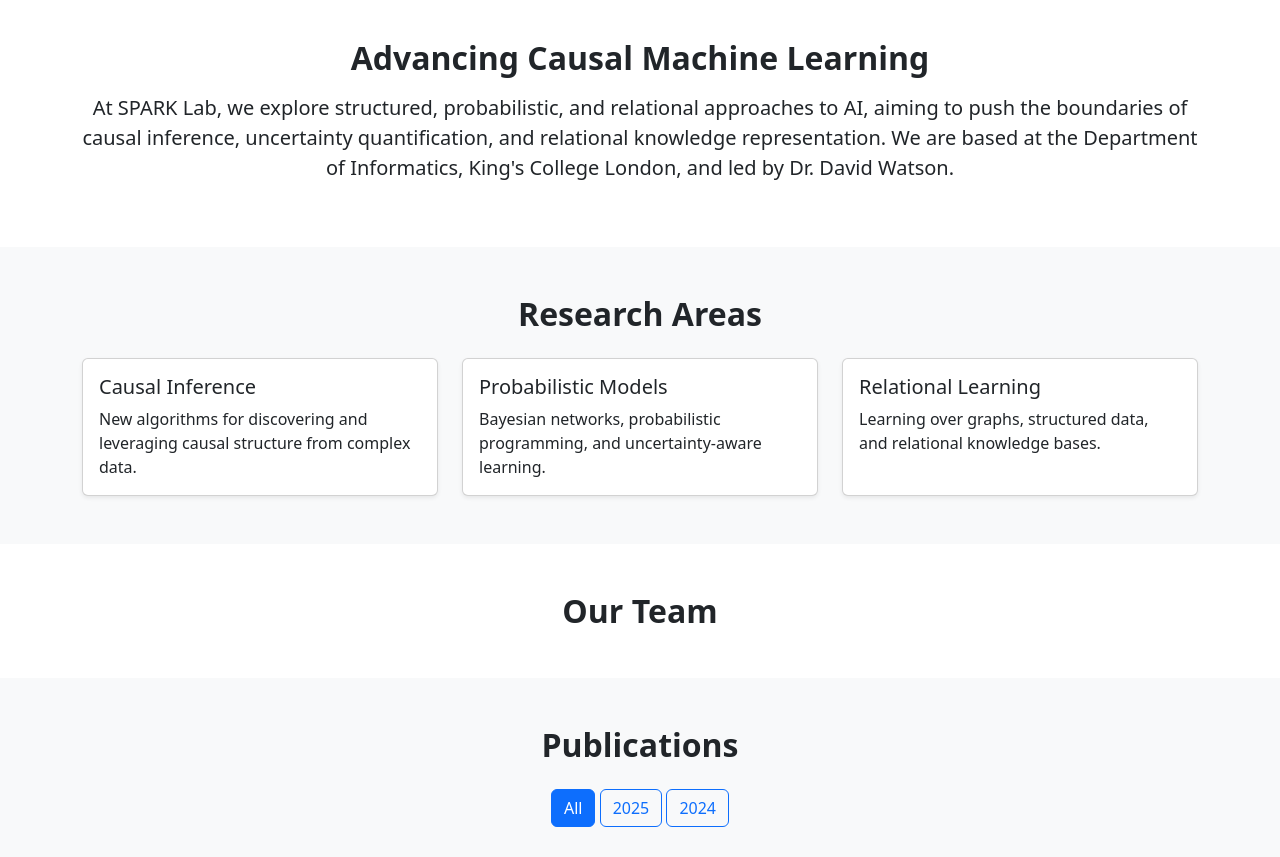
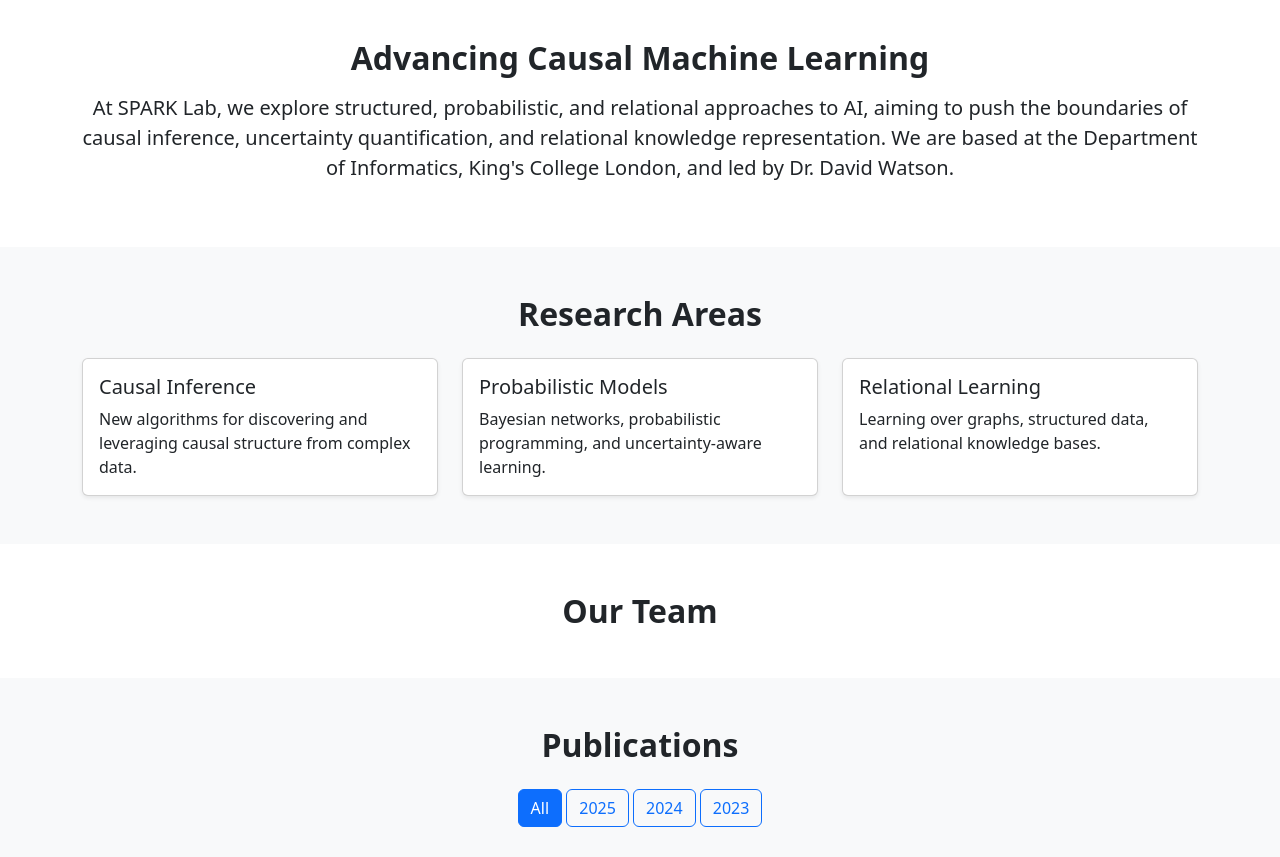
Before and after one commit to SparkAILab/sparkailab.github.io, a plain HTML site: page index.html in a window 1280 px wide. Shown: the part 95-952 px from the top of the page. Drawn offline with nearby package versions, Linux system fonts and the light colour scheme; no server answers.

Commit message:
Add button for filtering publications by 2023

```diff
--- a/index.html
+++ b/index.html
@@ -127,6 +127,7 @@
               <button class="btn btn-outline-primary active" data-filter="all">All</button>
               <button class="btn btn-outline-primary" data-filter="2025">2025</button>
               <button class="btn btn-outline-primary" data-filter="2024">2024</button>
+              <button class="btn btn-outline-primary" data-filter="2023">2023</button>
               </div>
           <ul class="list-group" id="publication-list">
               </ul>
```
